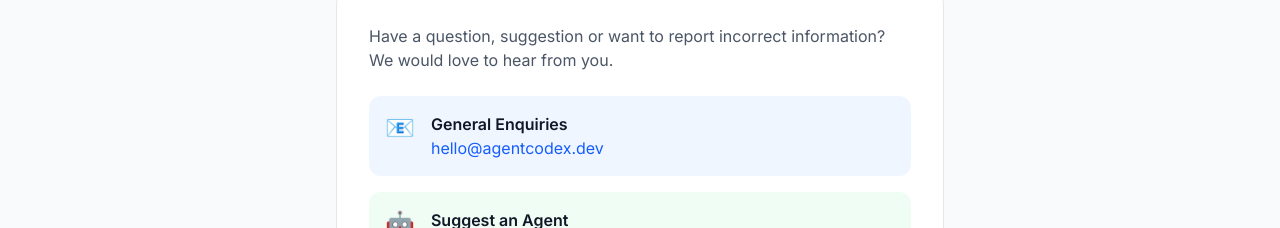
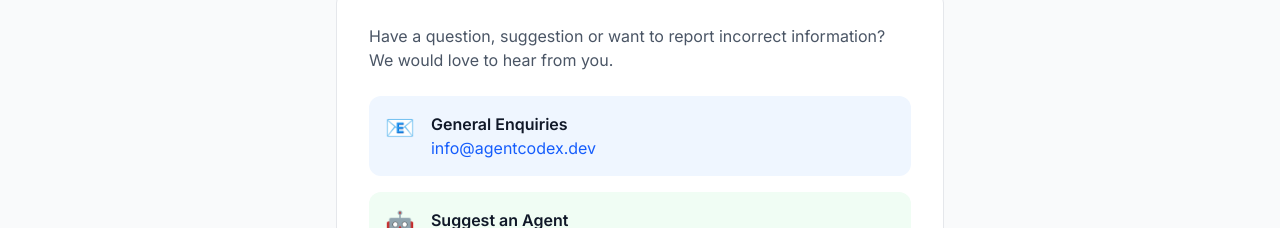
Before and after one commit to agentcodex-dev/agentcodex, a Next.js app: page /contact in a window 1280 px wide. Shown: the part 206-434 px from the top of the page. Built offline with nearby package versions, Linux system fonts and the light colour scheme.

Commit message:
feat: add footer to  privacy policy, terms and contact pages

```diff
--- a/src/app/contact/page.tsx
+++ b/src/app/contact/page.tsx
@@ -1,5 +1,6 @@
 import Navigation from '@/components/Navigation'
 import type { Metadata } from 'next'
+import Footer from '@/components/Footer'
 
 export const metadata: Metadata = {
   title: 'Contact',
@@ -31,10 +32,10 @@
                   General Enquiries
                 </h3>
                 <a
-                  href="mailto:hello@agentcodex.dev"
+                  href="mailto:info@agentcodex.dev"
                   className="text-blue-600 hover:text-blue-700"
                 >
-                  hello@agentcodex.dev
+                  info@agentcodex.dev
                 </a>
               </div>
             </div>
@@ -50,7 +51,7 @@
                   Email us with the name and a brief description.
                 </p>
                 <a
-                  href="mailto:hello@agentcodex.dev?subject=Agent Suggestion"
+                  href="mailto:info@agentcodex.dev?subject=Agent Suggestion"
                   className="text-green-600 hover:text-green-700 text-sm font-medium"
                 >
                   Suggest an agent →
@@ -69,7 +70,7 @@
                   Let us know and we will fix it quickly.
                 </p>
                 <a
-                  href="mailto:hello@agentcodex.dev?subject=Incorrect Information"
+                  href="mailto:info@agentcodex.dev?subject=Incorrect Information"
                   className="text-orange-600 hover:text-orange-700 text-sm font-medium"
                 >
                   Report an issue →
@@ -101,6 +102,7 @@
 
         </div>
       </div>
+      <Footer/>
     </div>
   )
 }
--- a/src/app/privacy/page.tsx
+++ b/src/app/privacy/page.tsx
@@ -1,5 +1,6 @@
 import Navigation from '@/components/Navigation'
 import type { Metadata } from 'next'
+import Footer from '@/components/Footer'
 
 export const metadata: Metadata = {
   title: 'Privacy Policy',
@@ -96,7 +97,7 @@
               Since we do not collect personal data, there is nothing
               to access, correct or delete. If you have questions
               about our privacy practices please contact us at
-              hello@agentcodex.dev
+              info@agentcodex.dev
             </p>
           </section>
 
@@ -123,6 +124,7 @@
 
         </div>
       </div>
+      <Footer/>
     </div>
   )
 }
--- a/src/app/terms/page.tsx
+++ b/src/app/terms/page.tsx
@@ -1,5 +1,6 @@
 import Navigation from '@/components/Navigation'
 import type { Metadata } from 'next'
+import Footer from '@/components/Footer'
 
 export const metadata: Metadata = {
   title: 'Terms of Service',
@@ -118,12 +119,13 @@
             </h2>
             <p>
               Questions about these terms?
-              Email us at hello@agentcodex.dev
+              Email us at info@agentcodex.dev
             </p>
           </section>
 
         </div>
       </div>
+      <Footer/>
     </div>
   )
 }
```
